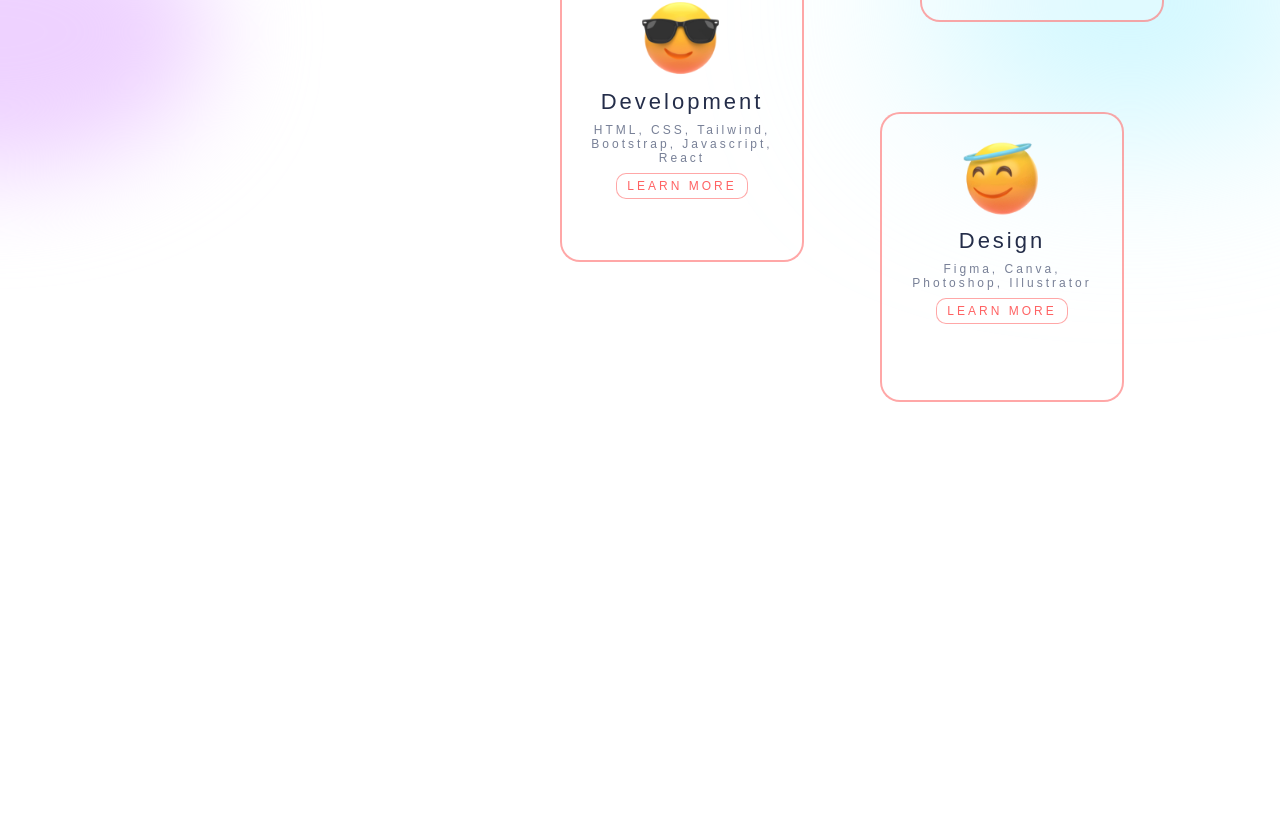
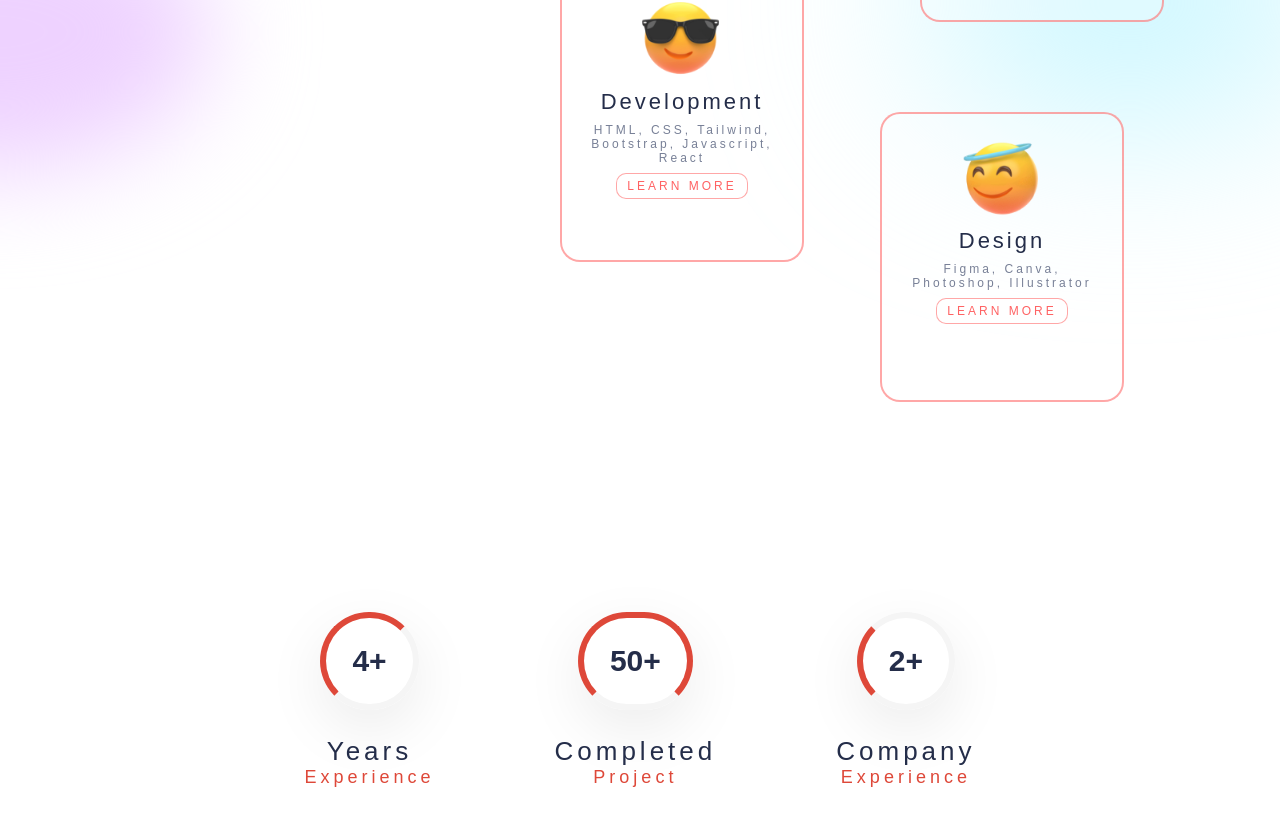
Before and after one commit to ahm-fahim/01_portfolio_with_react, a React (Create React App) app: page / in a window 1280 px wide. Shown: the part 1154-1980 px from the top of the page. Before the commit the page ends 1776 px from the top, so only its background shows below. Built offline with nearby package versions, Linux system fonts and the light colour scheme.

Commit message:
experience section added

```diff
--- a/src/App.js
+++ b/src/App.js
@@ -1,4 +1,5 @@
 import "./App.css"
+import Experience from "./components/Experience/Experience";
 import Intro from "./components/Intro/Intro";
 import Navber from "./components/Navber/Navber";
 import Services from "./components/Services/Services";
@@ -8,7 +9,8 @@
     <div className="App">
       <Navber/>
       <Intro />
-      <Services/>
+      <Services />
+      <Experience/>
     </div>
   );
 }
--- /dev/null
+++ b/src/components/Experience/Experience.css
@@ -0,0 +1,44 @@
+.experience {
+    display: flex;
+    align-items: center;
+    justify-content: center;
+    gap: 6rem;
+    margin-bottom: 8rem;
+}
+.achievement {
+    display: flex;
+    flex-direction: column;
+    align-items: center;
+}
+.circle1,
+.circle2,
+.circle3 {
+    border: 6px solid whitesmoke;
+    padding: 1.3rem;
+    border-radius: 100rem;
+    font-size: 1.5rem;
+    font-weight: bold;
+    box-shadow: var(--boxShadow);
+}
+.circle1 {
+    border-left: 6px solid #de4839;
+    border-top: 6px solid #de4839;
+}
+.circle2 {
+    border-left: 6px solid #de4839;
+    border-top: 6px solid #de4839;
+    border-right: 6px solid #de4839;
+}
+.circle3 {
+    border-left: 6px solid #de4839;
+}
+.achievement > :nth-child(2) {
+    font-size: 1.3rem;
+    margin-top: 1.3rem;
+    letter-spacing: 4px;
+}
+.achievement > :nth-child(3) {
+    font-size: 0.9rem;
+    letter-spacing: 4px;
+    color:var(--rose);
+}
--- /dev/null
+++ b/src/components/Experience/Experience.jsx
@@ -0,0 +1,25 @@
+import React from "react";
+import "./Experience.css";
+const Experience = () => {
+    return (
+        <div className="experience">
+            <div className="achievement">
+                <div className="circle1">4+</div>
+                <span>Years</span>
+                <span>Experience</span>
+            </div>
+            <div className="achievement">
+                <div className="circle2">50+</div>
+                <span>Completed</span>
+                <span>Project</span>
+            </div>
+            <div className="achievement">
+                <div className="circle3">2+</div>
+                <span>Company</span>
+                <span>Experience</span>
+            </div>
+        </div>
+    );
+};
+
+export default Experience;
```
